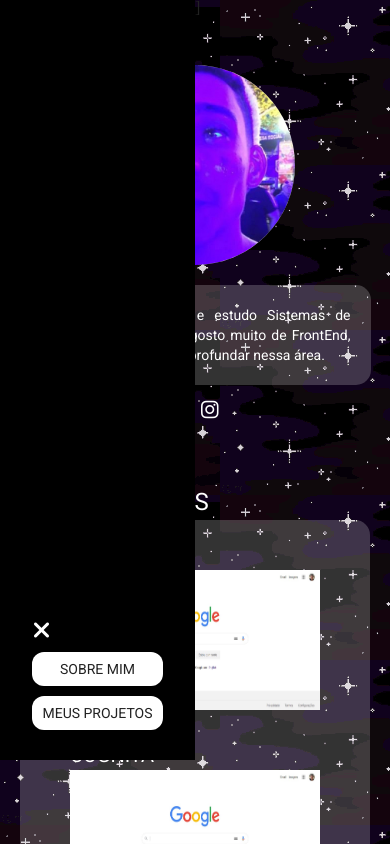
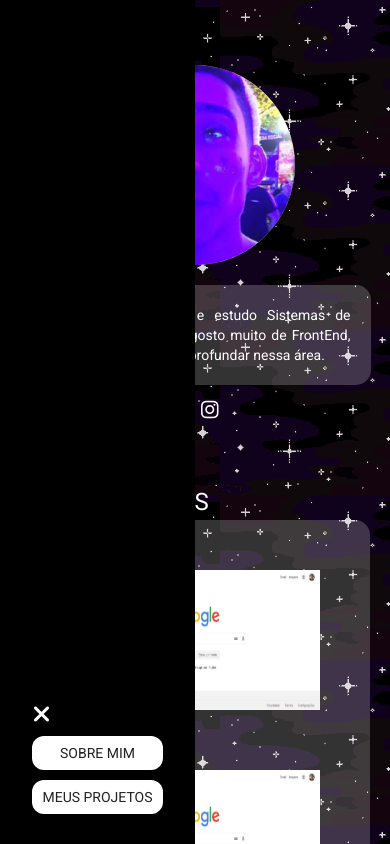
Before and after one commit to danieldoliveira3/meusite, a React (Create React App) app: page / in a window 390 px wide. Both pictures are taken after a click on the element 30 px from the left and 32 px from the top of the page. Shown: the top 844 px of the page. Built offline with nearby package versions, Linux system fonts and the light colour scheme.

Commit message:
menu done

```diff
--- a/src/components/Wrap/components/Menu/index.js
+++ b/src/components/Wrap/components/Menu/index.js
@@ -25,7 +25,7 @@ class Menu extends Component {
                 </ul>
               </s.MenuLinks>
             </s.MenuPreto>
-            <s.MenuTransparent onClick={this.showMenu}>]</s.MenuTransparent>
+            <s.MenuTransparent onClick={this.showMenu}></s.MenuTransparent>
           </>
         ) : (
           <s.Menu onClick={this.showMenu}>
--- a/src/components/Wrap/components/Menu/style.js
+++ b/src/components/Wrap/components/Menu/style.js
@@ -18,8 +18,9 @@ export const Menu = styled.div`
 
 export const MenuPreto = styled.div`
   width: 50%;
-  height: calc(100vh - 10vh);
+  height: 100vh;
 
+  vertical-align: top;
   display: flex;
   justify-content: center;
 
```
